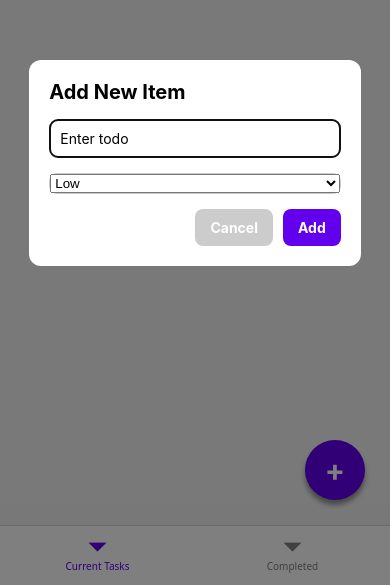
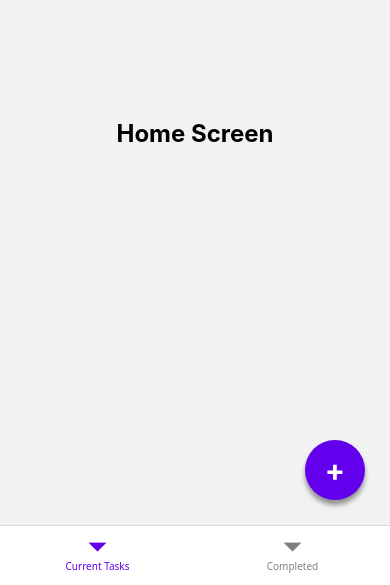
Before and after one commit to yashrajsinh/ReduxThunk, a React Native app: screen / in a window 390 px wide. Shown: the part 259-844 px from the top of the page. Built offline with nearby package versions, Linux system fonts and the light colour scheme.

Commit message:
Redefined the code and duties

```diff
--- a/src/components/InputModel/InputModel.tsx
+++ b/src/components/InputModel/InputModel.tsx
@@ -13,34 +13,22 @@ import { Picker } from '@react-native-picker/picker';
   Input model opens when add floating btn is pressed
   === */
 }
-export default function InputModal({ visible, onSubmit }: any) {
-  const [isVisible, setIsVisible] = useState(visible);
+export default function InputModal({ visible, onSubmit, onClose }: any) {
   const [text, setText] = useState('');
   const [property, setProperty] = useState('Low');
 
-  // Update local visibility if parent changes `visible`
-  React.useEffect(() => {
-    setIsVisible(visible);
-  }, [visible]);
-
   const handleSubmit = () => {
-    onSubmit({ text, property });
+    onSubmit();
     setText('');
     setProperty('Low');
-    setIsVisible(false); // hide modal locally
-  };
-
-  const handleCancel = () => {
-    setIsVisible(false); // hide modal locally
   };
 
   return (
-    <Modal visible={isVisible} transparent animationType="slide">
+    <Modal visible={visible} transparent animationType="slide">
       <View style={styles.overlay}>
         <View style={styles.container}>
           <Text style={styles.title}>Add New Item</Text>
 
-          {/* Text Input */}
           <TextInput
             placeholder="Enter todo"
             value={text}
@@ -48,7 +36,6 @@ export default function InputModal({ visible, onSubmit }: any) {
             style={styles.input}
           />
 
-          {/* Dropdown */}
           <View style={styles.dropdown}>
             <Picker
               selectedValue={property}
@@ -60,14 +47,14 @@ export default function InputModal({ visible, onSubmit }: any) {
             </Picker>
           </View>
 
-          {/* Buttons */}
           <View style={styles.buttons}>
             <TouchableOpacity
               style={styles.buttonCancel}
-              onPress={handleCancel} // handle locally
+              onPress={onClose} //  CLOSE FROM PARENT
             >
               <Text style={styles.buttonText}>Cancel</Text>
             </TouchableOpacity>
+
             <TouchableOpacity
               style={styles.buttonSubmit}
               onPress={handleSubmit}
--- a/src/screens/HomeScreen.tsx
+++ b/src/screens/HomeScreen.tsx
@@ -1,29 +1,46 @@
 import { View, Text, StyleSheet } from 'react-native';
-import React from 'react';
+import React, { useState } from 'react';
 import FloatingButton from '../components/FloatingButton/FloatingButton';
-import InputModel from '../components/InputModel/InputModel';
+import InputModal from '../components/InputModel/InputModel';
 {
   /* ===
   HomeScreen responsilbe for showing flatlist and button
   === */
 }
 export default function HomeScreen() {
+  const [modalVisible, setModalVisible] = useState(false);
+
   const handleAddPress = () => {
-    console.log('Add button pressed!');
+    setModalVisible(true); //  OPEN MODAL
+  };
+
+  const handleSubmit = () => {
+
+    setModalVisible(false); //  CLOSE AFTER ADD
+  };
+
+  const handleClose = () => {
+    setModalVisible(false); // CLOSE ON CANCEL
   };
 
   return (
     <View style={styles.container}>
       <Text style={styles.text}>Home Screen</Text>
+
       <FloatingButton onPress={handleAddPress} />
-      <InputModel />
+
+      <InputModal
+        visible={modalVisible}
+        onSubmit={handleSubmit}
+        onClose={handleClose}
+      />
     </View>
   );
 }
 
 const styles = StyleSheet.create({
   container: {
-    flex: 1, // Important: makes the parent fill the screen
+    flex: 1,
     justifyContent: 'center',
     alignItems: 'center',
   },
```
